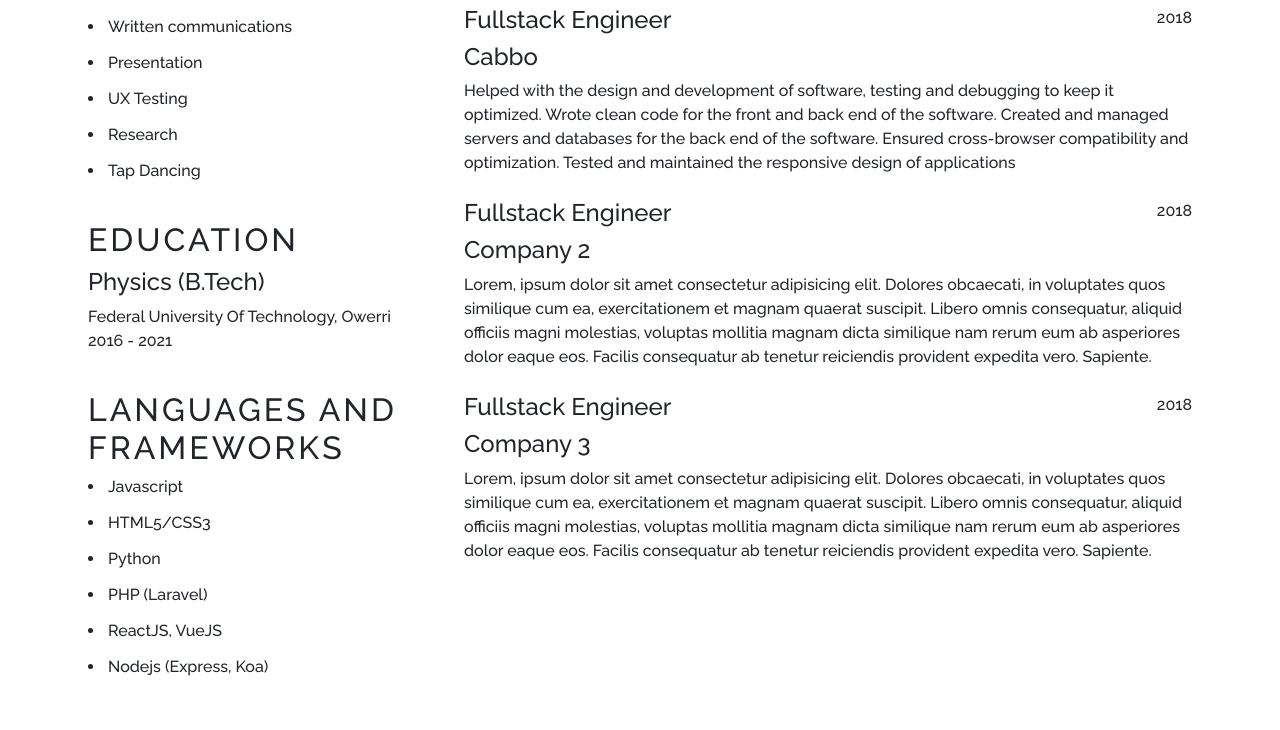
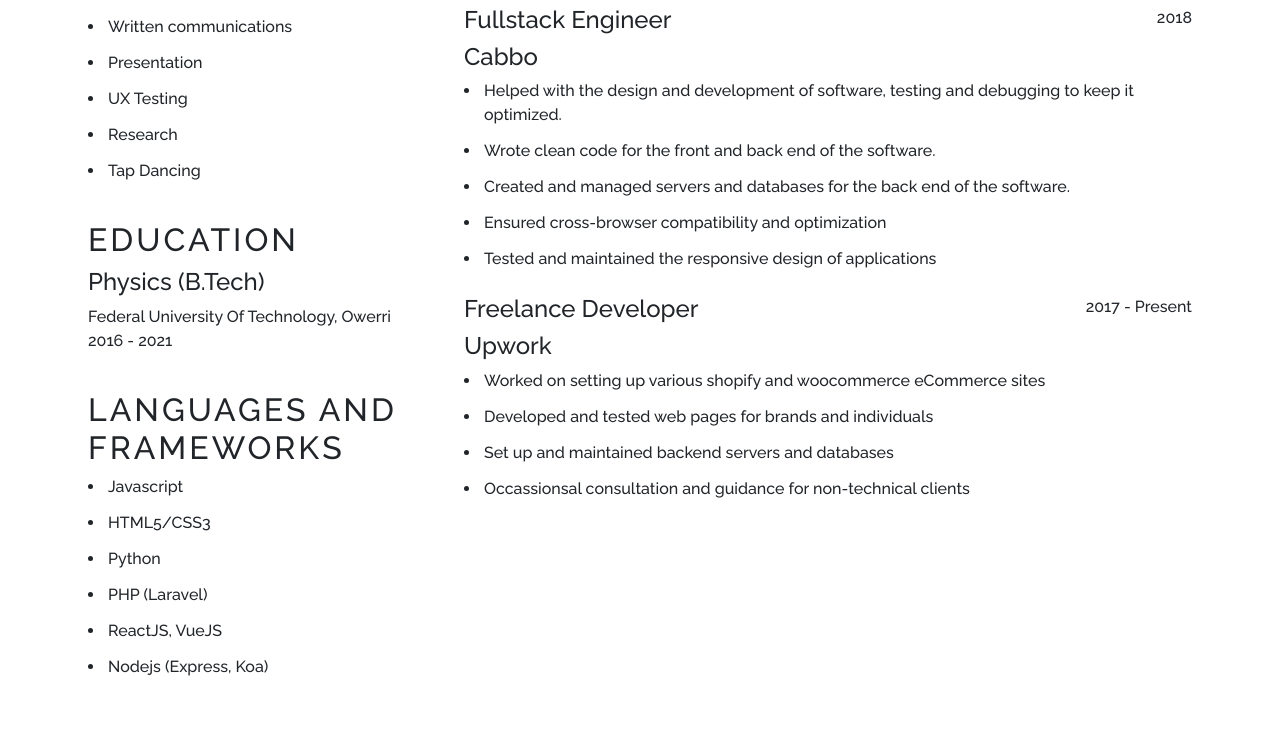
Before and after one commit to Samuel-Chris/resume-netlify, a website with bundled scripts: page src/index.html in a window 1280 px wide. Shown: the part 655-1385 px from the top of the page. Built offline with nearby package versions, Linux system fonts and the light colour scheme.

Commit message:
text-updates

```diff
--- a/src/index.html
+++ b/src/index.html
@@ -88,27 +88,28 @@
                             <h4 class="font-weight-bold">
                                 Cabbo
                             </h4>
-                            <p>Helped with the design and development of software, testing and debugging to keep it optimized. Wrote clean code for the front and back end of the software. Created and managed servers and databases for the back end of the software. Ensured cross-browser compatibility and optimization. Tested and maintained the responsive design of applications</p>
+                            <ul>
+                                <li>Helped with the design and development of software, testing and debugging to keep it optimized.</li>
+                                <li>Wrote clean code for the front and back end of the software.</li>
+                                <li>Created and managed servers and databases for the back end of the software.</li>
+                                <li>Ensured cross-browser compatibility and optimization</li>
+                                <li>Tested and maintained the responsive design of applications</li>
+                            </ul>
                         </div>
                         <div class="mb-4">
                             <div class="d-flex justify-content-between mb-2">
-                                <h4 class="mb-0">Fullstack Engineer</h4>
-                                <p class="mb-0">2018</p>
+                                <h4 class="mb-0">Freelance Developer</h4>
+                                <p class="mb-0">2017 - Present</p>
                             </div>
                             <h4 class="font-weight-bold">
-                                Company 2
+                                Upwork
                             </h4>
-                            <p>Lorem, ipsum dolor sit amet consectetur adipisicing elit. Dolores obcaecati, in voluptates quos similique cum ea, exercitationem et magnam quaerat suscipit. Libero omnis consequatur, aliquid officiis magni molestias, voluptas mollitia magnam dicta similique nam rerum eum ab asperiores dolor eaque eos. Facilis consequatur ab tenetur reiciendis provident expedita vero. Sapiente.</p>
-                        </div>
-                        <div class="mb-4">
-                            <div class="d-flex justify-content-between mb-2">
-                                <h4 class="mb-0">Fullstack Engineer</h4>
-                                <p class="mb-0">2018</p>
-                            </div>
-                            <h4 class="font-weight-bold">
-                                Company 3
-                            </h4>
-                            <p>Lorem, ipsum dolor sit amet consectetur adipisicing elit. Dolores obcaecati, in voluptates quos similique cum ea, exercitationem et magnam quaerat suscipit. Libero omnis consequatur, aliquid officiis magni molestias, voluptas mollitia magnam dicta similique nam rerum eum ab asperiores dolor eaque eos. Facilis consequatur ab tenetur reiciendis provident expedita vero. Sapiente.</p>
+                            <ul>
+                                <li>Worked on setting up various shopify and woocommerce eCommerce sites</li>
+                                <li>Developed and tested web pages for brands and individuals</li>
+                                <li>Set up and maintained backend servers and databases</li>
+                                <li>Occassionsal consultation and guidance for non-technical clients</li>
+                            </ul>
                         </div>
                     </div>
                 </div>
```
